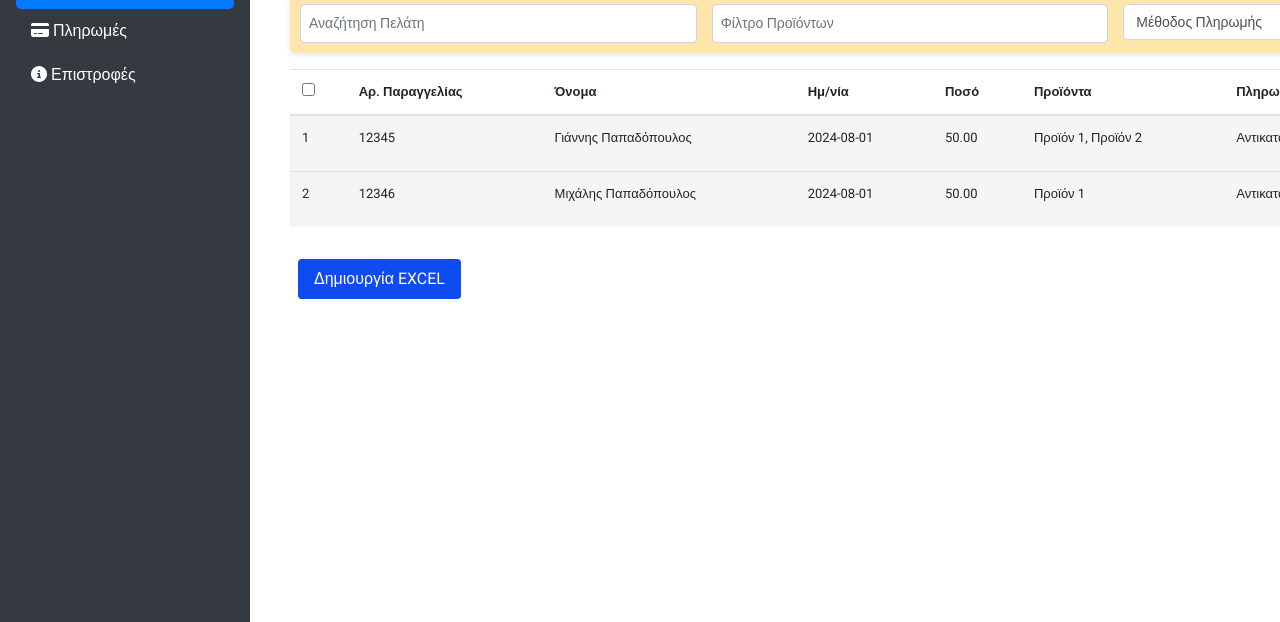
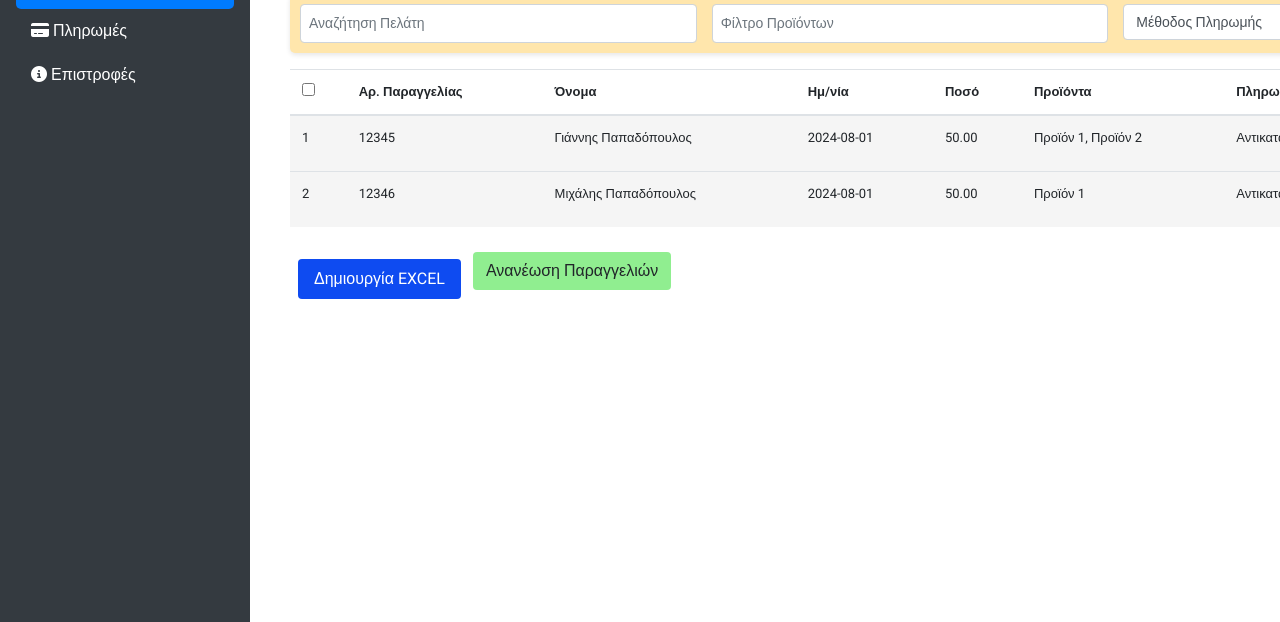
Before and after one commit to FunkyCss/dashboard, a plain HTML site: page index.html in a window 1280 px wide. Shown: the part 178-800 px from the top of the page. Drawn offline with nearby package versions, Linux system fonts and the light colour scheme.

Commit message:
Add Button for new orders

```diff
--- a/index.html
+++ b/index.html
@@ -92,7 +92,7 @@
          <!-- Bulk Checkbox and Export Button -->
          <div class="mb-3" >
             <button id="exportButton" class="btn btn-primary ml-2">Δημιουργία EXCEL</button>
-            <!-- <button id="refreshButton" class="btn ml-2" style="background-color: #90EE90;">Ανανέωση Παραγγελιών</button> -->
+            <button id="refreshButton" class="btn ml-2" style="background-color: #90EE90;">Ανανέωση Παραγγελιών</button>
         </div>
     </div>
 
```
